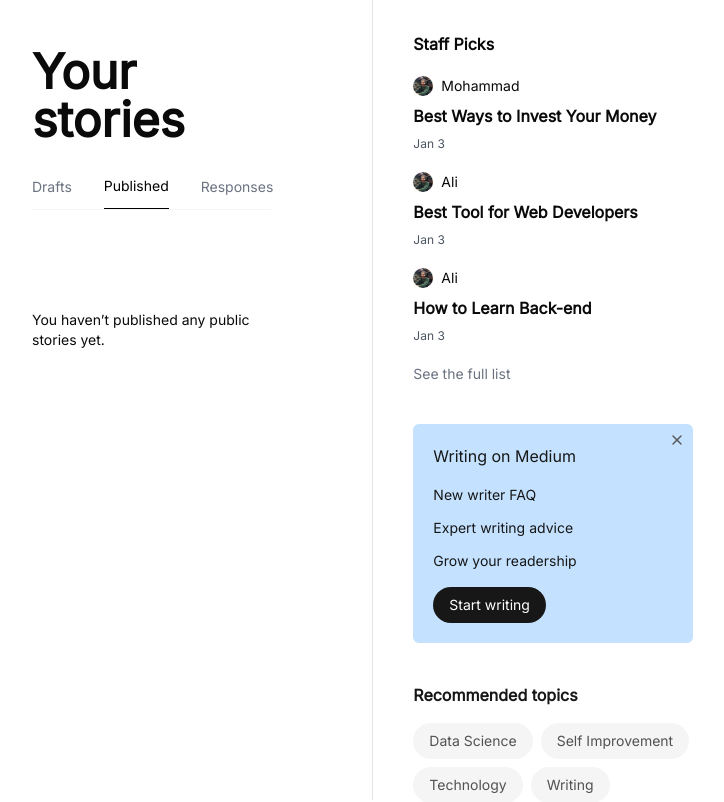
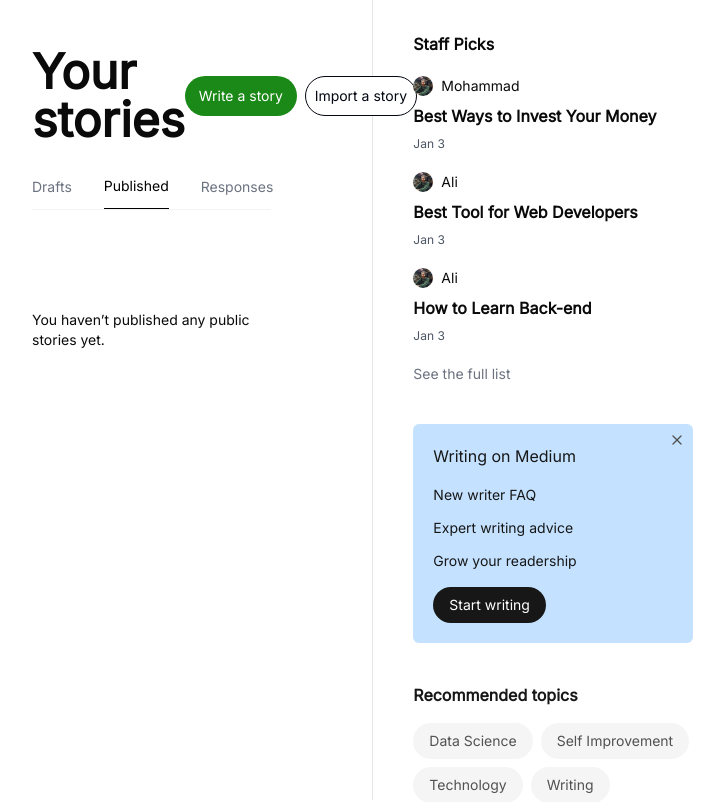
Before and after one commit to 52-Hertz-Mind/medium-clone, a Next.js app: page /me/stories/public in a window 1280 px wide. Shown: the top 802 px of the page, without its empty margins (352-1076 px from the left). Built offline with nearby package versions, Linux system fonts and the light colour scheme.

Commit message:
[#12-UPDATE] page layout

```diff
--- a/src/app/(components)/CreateListDialog.tsx
+++ b/src/app/(components)/CreateListDialog.tsx
@@ -36,7 +36,6 @@
             onClick={() => onOpenChange(false)}
             className="absolute right-6 top-6 text-neutral-500 hover:text-neutral-900"
           >
-            <X className="h-6 w-6" />
             <span className="sr-only">Close</span>
           </button>
 
--- a/src/app/me/layout.tsx
+++ b/src/app/me/layout.tsx
@@ -21,7 +21,7 @@
     return (
       <div className="flex flex-col md:flex-row px-4 md:px-96 gap-10 h-screen">
         <div className="flex flex-col gap-5 w-full md:w-2/3 border-r pt-12 pr-4 md:pr-20 h-screen">
-          <div className="flex justify-between">
+          <div className="flex justify-between items-center">
             <h1 className="text-5xl font-semibold">Your library</h1>
 
             <CreateListDialog open={isDialogOpen} onOpenChange={onOpenDialog} />
@@ -30,7 +30,7 @@
             {pathname === "/me/lists" && (
               <button
                 onClick={() => setIsDialogOpen(true)}
-                className="bg-greenButton rounded-3xl text-white w-24 h-10"
+                className="bg-greenButton hover:bg-green-800 rounded-3xl text-white w-24 h-10"
                 aria-label="create list"
               >
                 New list
@@ -55,20 +55,27 @@
     return (
       <div className="flex flex-col md:flex-row px-4 md:px-96 gap-10 h-screen">
         <div className="flex flex-col gap-5 w-full md:w-2/3 border-r pt-12 pr-4 md:pr-20 h-screen">
-          <div className="flex justify-between">
+          <div className="flex justify-between items-center">
             <h1 className="text-5xl font-semibold">Your stories</h1>
 
             <CreateListDialog open={isDialogOpen} onOpenChange={onOpenDialog} />
 
             {/* Only show button on /me/lists route */}
-            {pathname === "/me/lists" && (
-              <button
-                onClick={() => setIsDialogOpen(true)}
-                className="bg-greenButton rounded-3xl text-white w-24 h-10"
-                aria-label="create list"
-              >
-                New list
-              </button>
+            {pathname.startsWith("/me/stories") && (
+              <div className={"flex gap-2"}>
+                <button
+                  className="bg-greenButton hover:bg-green-800 rounded-3xl text-sm text-white w-28 h-10"
+                  aria-label="create list"
+                >
+                  Write a story
+                </button>
+                <button
+                  className="bg-white rounded-3xl text-sm text-gray-950 border border-gray-950 w-28 h-10"
+                  aria-label="create list"
+                >
+                  Import a story
+                </button>
+              </div>
             )}
           </div>
           <TabNavigation linkNames={["Drafts", "Published", "Responses"]} />
```
